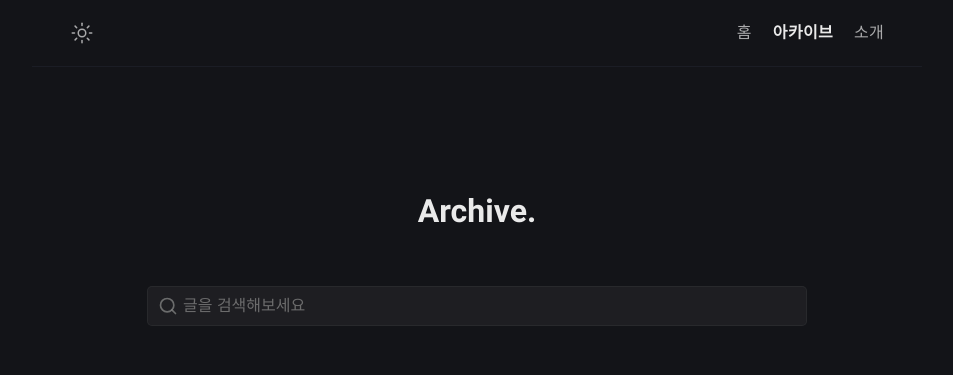
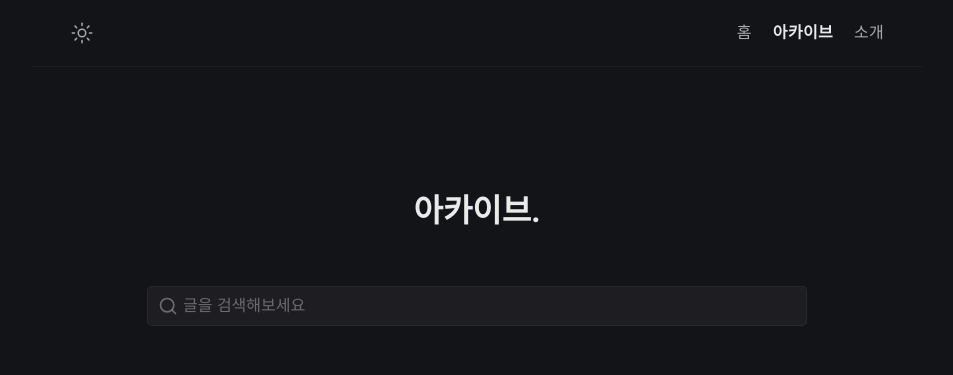
Before and after one commit to kimhodol/hodol-aa96c, a Jekyll site: the page built from archive.md, in a window 1280 px wide. Shown: the top 375 px of the page, without its empty margins (163-1116 px from the left). Built offline with Jekyll 4.4.1, drawn with Linux system fonts in a browser that asks for light colours.

Commit message:
archive.md: changed

```diff
--- a/archive.md
+++ b/archive.md
@@ -1,5 +1,5 @@
 ---
-title: Archive
+title: 아카이브
 permalink: /archive/
 layout: page
 excerpt: All post.
```
